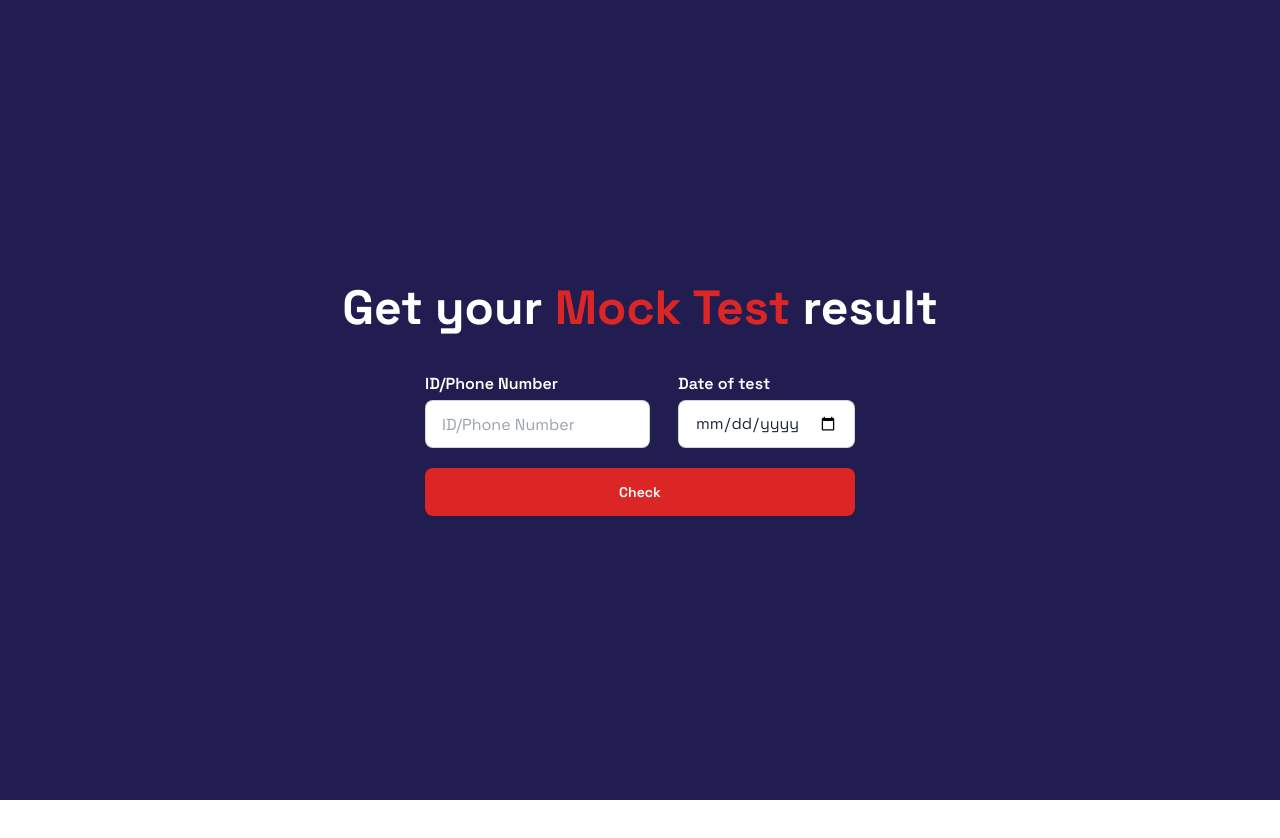
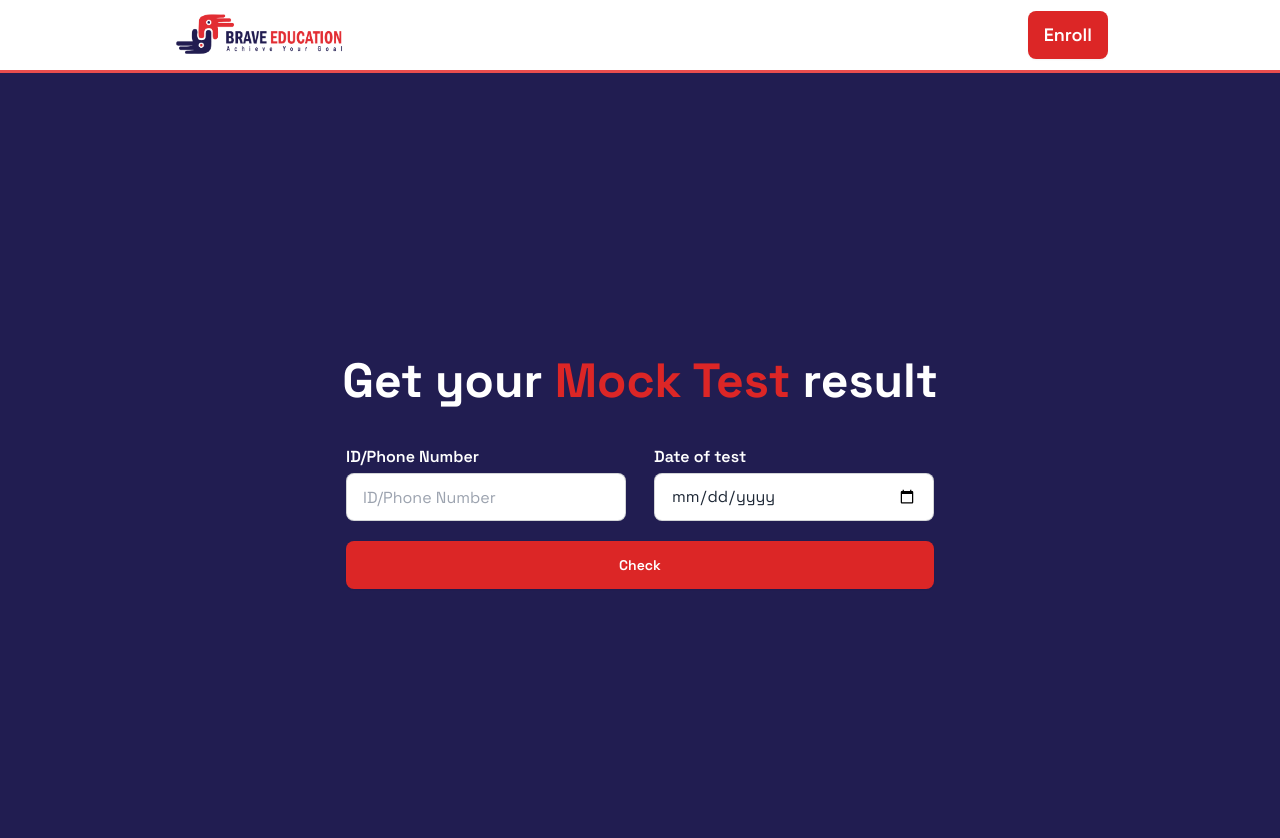
Before and after one commit to ShahSaminYasar/brave-education-client, a React (Vite) app: page /mock-result in a window 1280 px wide. Shown: the top 838 px of the page. Before the commit the page ends 800 px from the top, so only its background shows below. Built offline with nearby package versions, Linux system fonts and the light colour scheme.

Commit message:
Added Header in Mock Results page

```diff
--- a/src/App.jsx
+++ b/src/App.jsx
@@ -13,7 +13,20 @@ const App = () => {
   return (
     <>
       <Helmet>
-        <title>Enroll | Brave Education</title>
+        <title>Brave Education BD | Register</title>
+        <meta name="title" content="Brave Education BD | Register" />
+        <meta
+          name="description"
+          content="Boost your skills with Brave Educationbd! Join our Mock Test, IELTS ,Spoken English, and Exam Registration services for a brighter academic future."
+        />
+        <meta
+          name="keywords"
+          content="Brave Education BD | Register,IELTS Mock Test,Spoken English,EXAM registration,IELTS"
+        />
+        <meta name="robots" content="index, follow" />
+        <meta http-equiv="Content-Type" content="text/html; charset=utf-8" />
+        <meta name="language" content="English" />
+        <meta name="author" content="Brave Education BD" />
       </Helmet>
       <Header />
       <main className="bg-transparent flex flex-col justify-center items-center py-5 text-[17px] 2xl:text-[20px] px-3">
--- /dev/null
+++ b/src/Pages/MockResult/MockHeader.jsx
@@ -0,0 +1,30 @@
+import { Link } from "react-router-dom";
+import Logo from "../../assets/logo-color.png";
+import SupportSVG from "../../assets/support.svg";
+
+const MockHeader = () => {
+  return (
+    <header className={`w-full bg-white border-b-[3px] border-b-[#E94D4E]`}>
+      <div className="w-full max-w-[960px] mx-auto flex flex-row justify-between items-center px-[12px] gap-3 text-[17px] 2xl:text-[20px] font-[600] text-[#E94D4E]">
+        <button
+          onClick={() => {
+            window.location.replace("/");
+          }}
+          className="h-[70px] py-3"
+        >
+          <img
+            src={Logo}
+            alt="Brave Education Logo"
+            className="h-full object-contain"
+          />
+        </button>
+
+        <Link to="/" className="btn bg-red-600 border-0 text-white text-lg">
+          Enroll
+        </Link>
+      </div>
+    </header>
+  );
+};
+
+export default MockHeader;
--- a/src/Pages/MockResult/MockResult.jsx
+++ b/src/Pages/MockResult/MockResult.jsx
@@ -8,6 +8,8 @@ import {
   FaMicrophone,
 } from "react-icons/fa6";
 import Header from "../../Components/Header";
+import MockHeader from "./MockHeader";
+import { Helmet } from "react-helmet";
 
 const MockResult = () => {
   const [step, setStep] = useState(1);
@@ -35,6 +37,23 @@ const MockResult = () => {
 
   return (
     <>
+      <Helmet>
+        <title>Brave Education BD | IELTS Mock Test Result</title>
+        <meta name="title" content="Brave Education BD | IELTS Mock Test" />
+        <meta
+          name="description"
+          content="Get your IELTS mock test results with Brave Educationbd! Track your progress and identify areas for improvement to enhance your performance for the real exam."
+        />
+        <meta
+          name="keywords"
+          content="Get your Mock results,Brave Education BD | IELTS Mock Test,ielts result "
+        />
+        <meta name="robots" content="index, follow" />
+        <meta http-equiv="Content-Type" content="text/html; charset=utf-8" />
+        <meta name="language" content="English" />
+        <meta name="author" content="Brave Education BD" />
+      </Helmet>
+      <MockHeader />
       <section className="w-full min-h-screen bg-[#211D51] py-10 px-3 flex flex-col items-center gap-10 justify-center">
         {step == 1 ? (
           <>
@@ -45,7 +64,7 @@ const MockResult = () => {
               className="flex flex-col gap-5"
               onSubmit={(e) => checkResult(e)}
             >
-              <div className="flex flex-row gap-7 flex-wrap justify-center">
+              <div className="flex flex-row gap-x-7 gap-y-3 flex-wrap justify-center">
                 <div className="flex flex-col gap-1 justify-start">
                   <span className="text-white text-md font-semibold">
                     ID/Phone Number
@@ -55,7 +74,7 @@ const MockResult = () => {
                     placeholder="ID/Phone Number"
                     name="id"
                     required
-                    className="input input-bordered w-full max-w-xs"
+                    className="input input-bordered min-w-[280px]"
                   />
                 </div>
 
@@ -68,13 +87,13 @@ const MockResult = () => {
                     placeholder="Test Date"
                     name="date"
                     required
-                    className="input input-bordered w-full max-w-xs"
+                    className="input input-bordered min-w-[280px]"
                   />
                 </div>
               </div>
               <button
                 type="submit"
-                className="btn bg-red-600 text-white border-0"
+                className="btn bg-red-600 text-white border-0 "
               >
                 Check
               </button>
--- a/src/hooks/useAxios.jsx
+++ b/src/hooks/useAxios.jsx
@@ -2,8 +2,8 @@ import axios from "axios";
 import { Navigate, useNavigate } from "react-router-dom";
 
 const instance = axios.create({
-  // baseURL: "https://brave-education-server.vercel.app/api/v1",
-  baseURL: "http://localhost:4000/api/v1",
+  baseURL: "https://brave-education-server.vercel.app/api/v1",
+  // baseURL: "http://localhost:4000/api/v1",
   withCredentials: true,
 });
 
```
